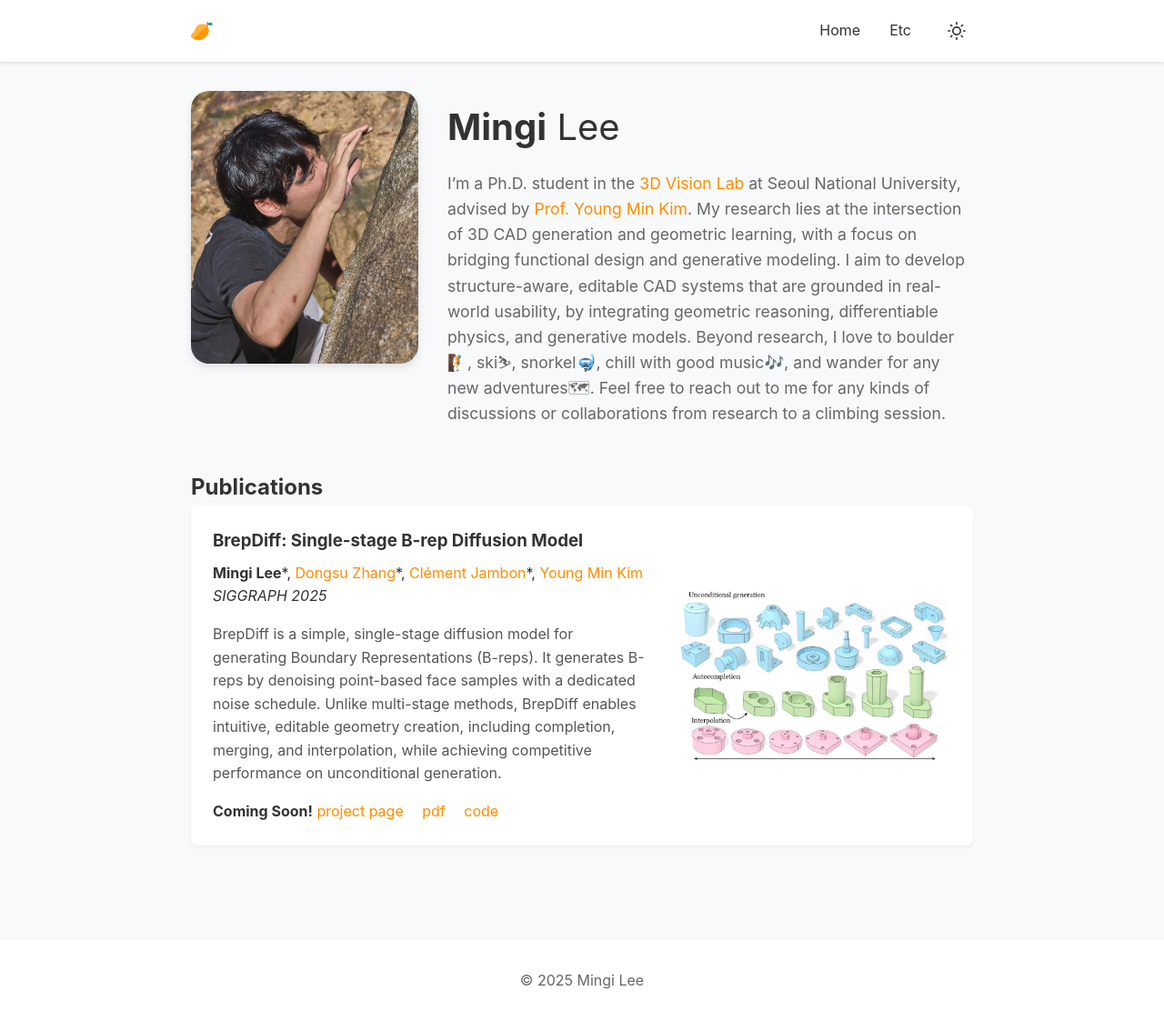
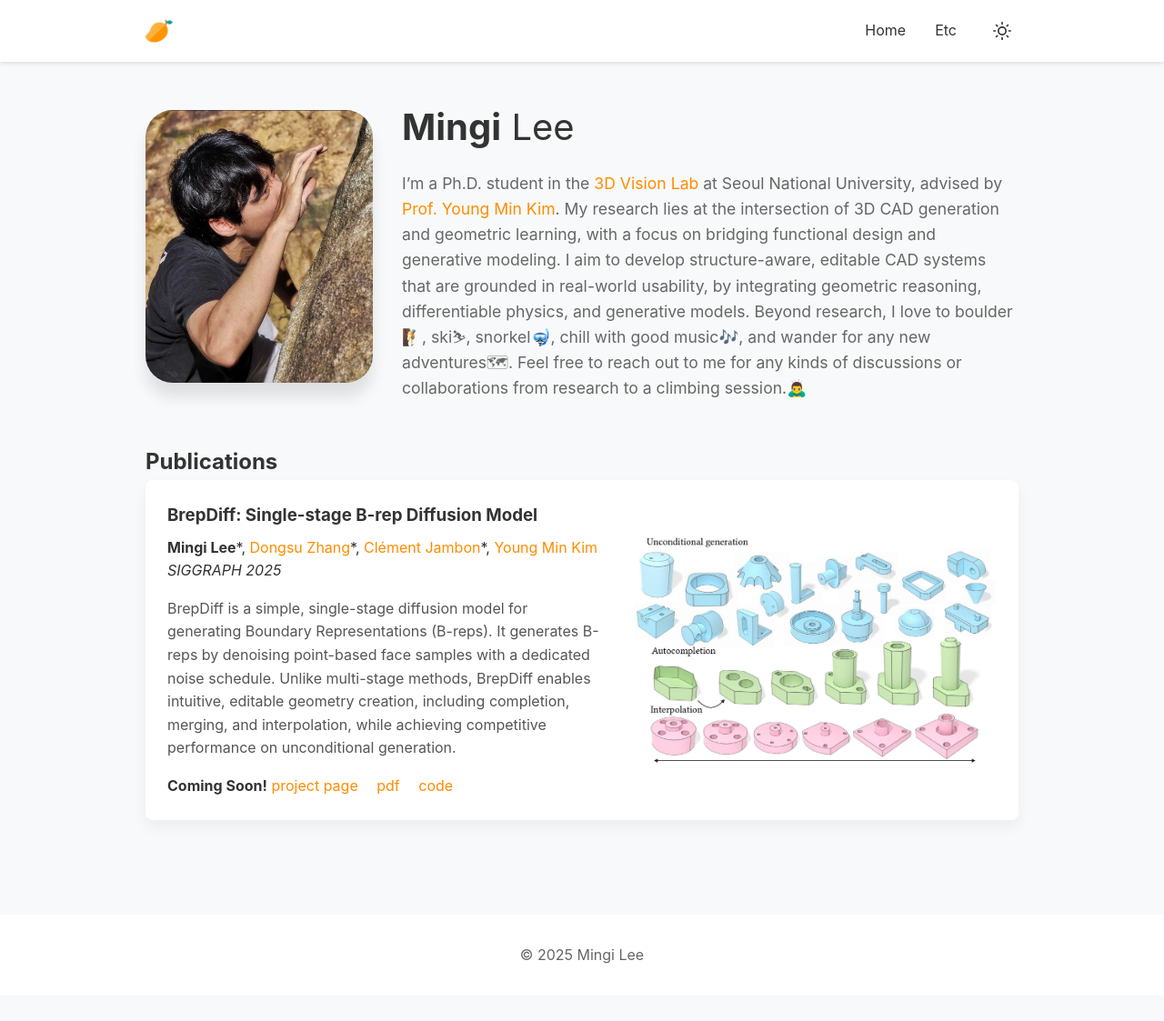
Before and after one commit to mingilikesmangos/mingilikesmangos.github.io, a Jekyll site: the page built from index.html, in a window 1280 px wide and 1123 px high. Shown: the whole window at 91% size. Built offline with Jekyll 4.4.1, drawn with Linux system fonts in a browser that asks for light colours.

Commit message:
refine layout and pic

```diff
--- a/assets/css/styles.css
+++ b/assets/css/styles.css
@@ -14,7 +14,7 @@ body {
 }
 
 .container {
-    max-width: 900px;
+    max-width: 1000px;
     margin: 0 auto;
     padding: 0 20px;
 }
@@ -47,8 +47,8 @@ body {
 }
 
 .nav-logo {
-    width: 24px;
-    height: 24px;
+    width: 30px;
+    height: 30px;
 }
 
 .nav-links {
@@ -79,7 +79,7 @@ body {
 /* Profile section */
 .header {
     display: flex;
-    align-items: flex-start;
+    align-items: center;
     margin-bottom: 3rem;
     gap: 2rem;
 }
@@ -87,10 +87,11 @@ body {
 .profile-image {
     width: 250px;
     height: 300px;
-    border-radius: 20px;
+    border-radius: 30px;
     object-fit: cover;
-    box-shadow: 0 4px 8px rgba(0,0,0,0.1);
+    box-shadow: 0 16px 16px rgba(0,0,0,0.1);
     flex-shrink: 0;
+    margin-top: 0;
 }
 
 .header-content {
@@ -166,7 +167,7 @@ body {
     padding: 1.5rem;
     margin-bottom: 1.5rem;
     border-radius: 8px;
-    box-shadow: 0 2px 4px rgba(0,0,0,0.05);
+    box-shadow: 0 8px 16px rgba(0,0,0,0.05);
     display: flex;
     gap: 2rem;
     transition: all 0.3s ease;
@@ -178,7 +179,7 @@ body {
 }
 
 .publication-image {
-    width: 300px;
+    width: 400px;
     height: auto;
     object-fit: contain;
     border-radius: 4px;
--- a/index.html
+++ b/index.html
@@ -5,14 +5,14 @@ title:
 
 <div class="container">
     <div class="header">
-        <img src="{{ '/assets/images/profile.png' | relative_url }}" alt="Mingi Lee" class="profile-image">
+        <img src="{{ '/assets/images/profile.jpg' | relative_url }}" alt="Mingi Lee" class="profile-image">
         <div class="header-content">
             <h1><strong>Mingi</strong> Lee</h1>
             <p>I’m a Ph.D. student in the <a href="https://3d.snu.ac.kr/">3D Vision Lab</a> at Seoul National University, advised by <a href="https://3d.snu.ac.kr/members/">Prof. Young Min Kim</a>.
             My research lies at the intersection of 3D CAD generation and geometric learning, with a focus on bridging functional design and generative modeling.
             I aim to develop structure-aware, editable CAD systems that are grounded in real-world usability, by integrating geometric reasoning, differentiable physics, and generative models.
             Beyond research, I love to boulder🧗, ski⛷, snorkel🤿, chill with good music🎶, and wander for any new adventures🗺.
-            Feel free to reach out to me for any kinds of discussions or collaborations from research to a climbing session.</p>
+            Feel free to reach out to me for any kinds of discussions or collaborations from research to a climbing session.🙇‍♂️</p>
         </div>
     </div>
 
```
Also changed, not shown: assets/images/profile.jpg (added), assets/images/profile.png (deleted), 5 other files.
